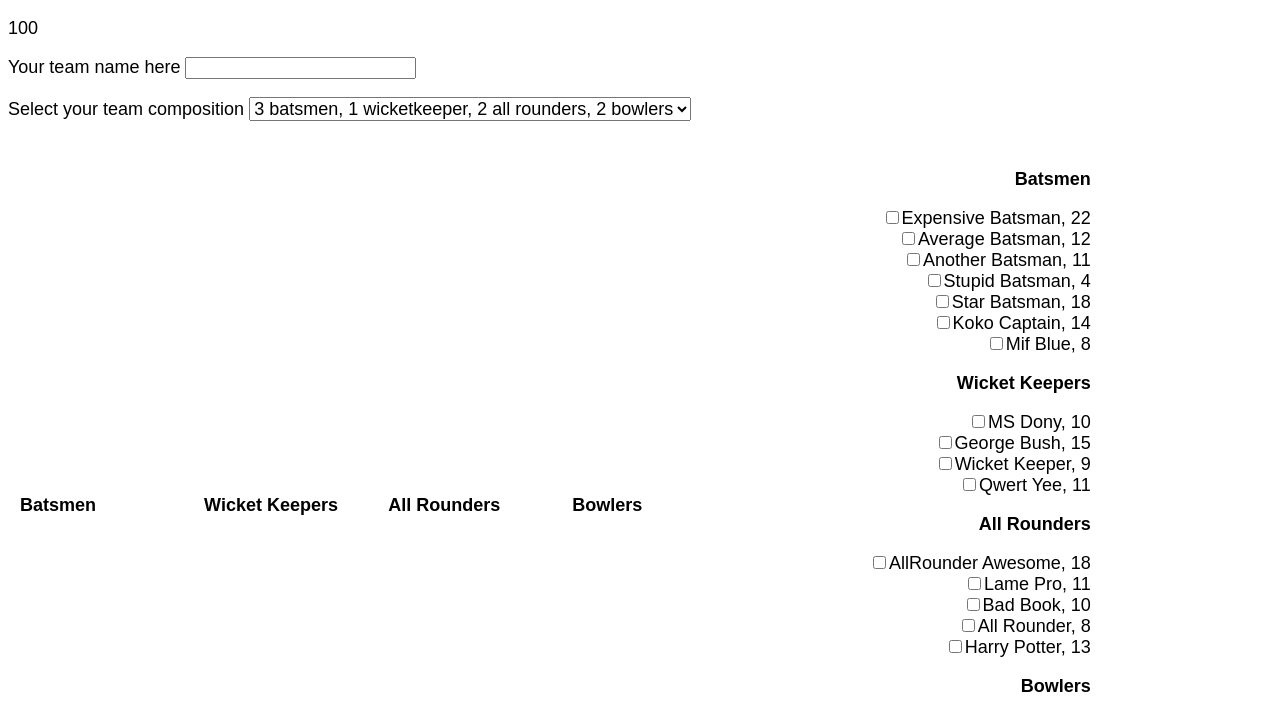
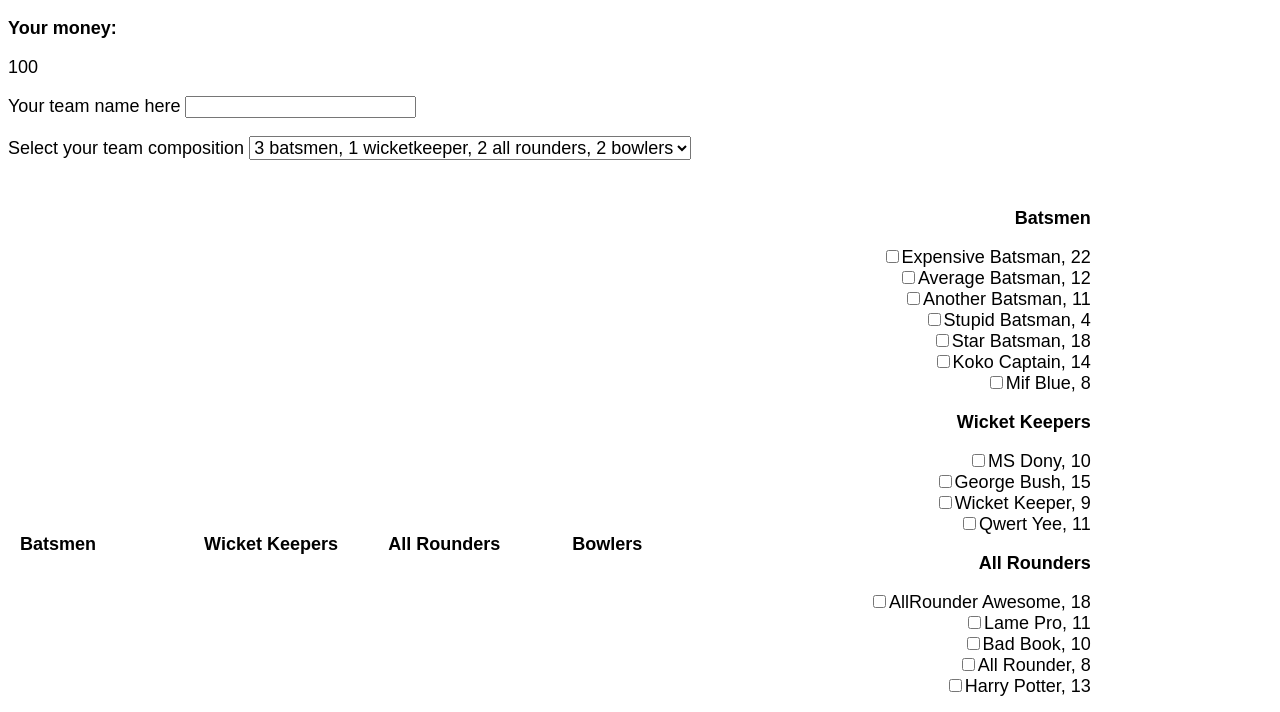
Before and after one commit to swechha/IPLGame, a plain HTML site: page index.html in a window 1280 px wide. Shown: the top 712 px of the page. Drawn offline with nearby package versions, Linux system fonts and the light colour scheme.

Commit message:
New heading for money

```diff
--- a/index.html
+++ b/index.html
@@ -10,6 +10,7 @@
 <link rel="stylesheet" type="text/css" href="style.css" />
 
 <body>
+	<h3> Your money: </h3>
 	<p id="money"> </p>
 	<!-- Inputs: Team Name and Composition -->
 	<p> Your team name here <input id="team_name" type="text" value="" onchange="teamNameChanged()"> </p>
```
